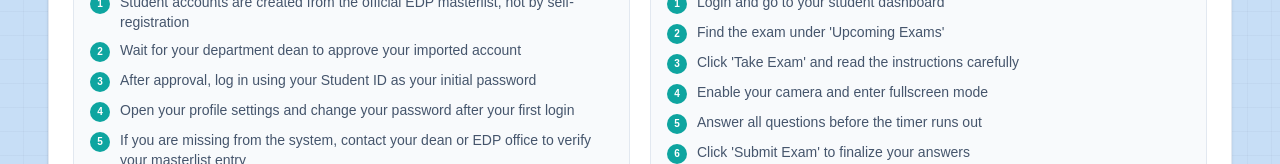
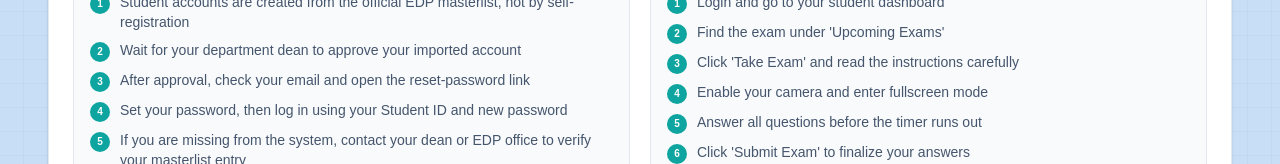
Before and after one commit to Zhaii43/SCSITonlineexam, a Next.js app: page /help in a window 1280 px wide. Shown: the part 636-800 px from the top of the page. Built offline with nearby package versions, Linux system fonts and the light colour scheme; no server answers.

Commit message:
approval

```diff
--- a/app/dashboard/dean/page.tsx
+++ b/app/dashboard/dean/page.tsx
@@ -2567,7 +2567,7 @@ export default function DeanDashboard() {
                     </div>
                     {selectedStudent.account_source === "masterlist_import" && (
                       <div className="rounded-xl border border-emerald-200 bg-emerald-50 px-4 py-3 text-sm text-emerald-800">
-                        This student came directly from the imported CSV, so dean approval can happen here without checking a separate enrollment-record table. After approval, the student can log in using the Student ID as the initial password.
+                        This student came directly from the imported CSV, so dean approval can happen here without checking a separate enrollment-record table. After approval, the student receives a reset-password email link to set a password before logging in.
                       </div>
                     )}
                         </>
@@ -3006,7 +3006,7 @@ export default function DeanDashboard() {
                     <li>Download the masterlist template below</li>
                     <li>Fill in the official student records from EDP</li>
                     <li>Upload the completed CSV file for dean approval review</li>
-                    <li>After approval, students log in using their Student ID as their initial password</li>
+                    <li>After approval, students receive an email with a reset-password link to set their own password</li>
                   </ol>
                   <p className="text-xs text-slate-500 mt-2">Required columns: school_id, email, first_name, last_name, year_level, course, subjects</p>
                 </div>
--- a/app/help/page.tsx
+++ b/app/help/page.tsx
@@ -91,8 +91,8 @@ const roles = [
         steps: [
           "Student accounts are created from the official EDP masterlist, not by self-registration",
           "Wait for your department dean to approve your imported account",
-          "After approval, log in using your Student ID as your initial password",
-          "Open your profile settings and change your password after your first login",
+          "After approval, check your email and open the reset-password link",
+          "Set your password, then log in using your Student ID and new password",
           "If you are missing from the system, contact your dean or EDP office to verify your masterlist entry",
         ],
       },
@@ -188,7 +188,7 @@ const roles = [
           "Go to the 'Pending Students' tab on your dashboard",
           "Review each imported masterlist account and confirm the Student ID, course, and subject load",
           "Approve individually or use bulk approve for multiple students",
-          "Approved students can log in using their Student ID as the initial password",
+          "Approved students receive an email with a reset-password link before their first login",
         ],
       },
       {
@@ -232,7 +232,7 @@ const faqs = [
   },
   {
     q: "Account not approved yet?",
-    a: "Wait for your department dean to approve your masterlist-based account. Once approved, log in using your Student ID as your initial password, then change it from your profile settings. If it has been more than 2 business days, contact your dean or EDP office directly.",
+    a: "Wait for your department dean to approve your masterlist-based account. Once approved, check your email for the reset-password link, set your password, then log in using your Student ID and that password. If it has been more than 2 business days, contact your dean or EDP office directly.",
   },
   {
     q: "Exam terminated unfairly?",
```
